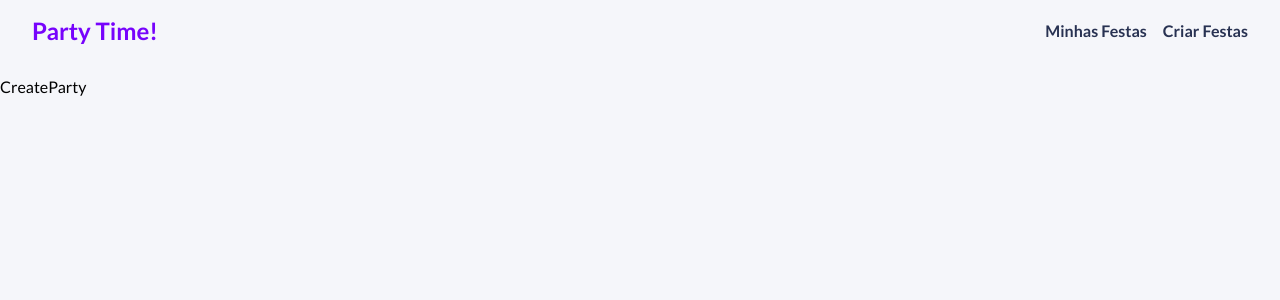
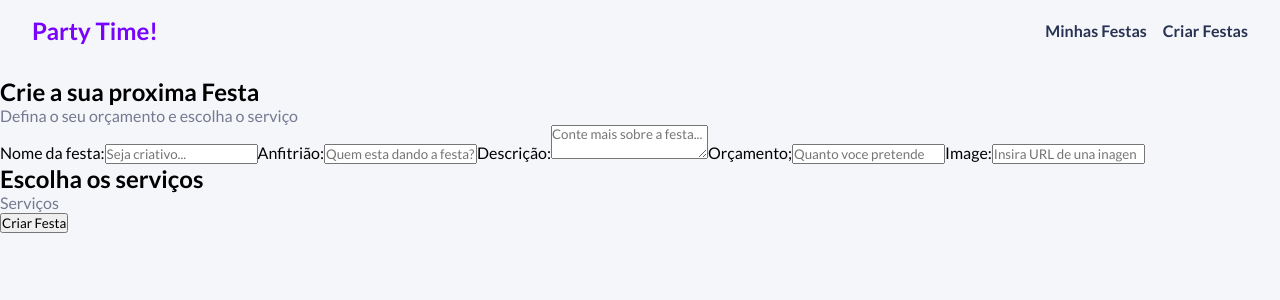
Before and after one commit to CaioBrunoE/projeto_fullstak_partytime, a React (Vite) app in the folder frontend/: page /party/new in a window 1280 px wide. Shown: the top 300 px of the page. Built offline with nearby package versions, Linux system fonts and the light colour scheme.

Commit message:
Criando pagina de inserção de festa

```diff
--- a/frontend/src/routes/CreateParty.jsx
+++ b/frontend/src/routes/CreateParty.jsx
@@ -1,7 +1,39 @@
 
 const CreateParty = () => {
   return (
-    <div>CreateParty</div>
+    <div className="Form-page">
+      <h2>Crie a sua proxima Festa</h2>
+      <p>Defina o seu orçamento e escolha o serviço</p>
+      <form >
+        <label>
+          <span>Nome da festa:</span>
+          <input type="text" placeholder="Seja criativo..." required />
+        </label>
+        <label>
+          <span>Anfitrião:</span>
+          <input type="text" placeholder="Quem esta dando a festa?" required />
+        </label>
+        <label>
+          <span>Descrição:</span>
+          <textarea placeholder="Conte mais sobre a festa..." required />
+        </label>
+        <label>
+          <span>Orçamento;</span>
+          <input type="number" placeholder="Quanto voce pretende investir?" required />
+        </label>
+        <label >
+          <span>Image:</span>
+          <input type="text" placeholder="Insira URL de una inagen" required />
+        </label>
+        <div>
+          <h2>Escolha os serviços</h2>
+          <div className="servicos-containet">
+            <p>Serviços</p>
+          </div>
+        </div>
+        <input type="submit" value="Criar Festa" className="btn" />
+      </form>
+    </div>
   )
 }
 
```
Also changed, not shown: 2 other files (tests, documents, lock files or other folders).
